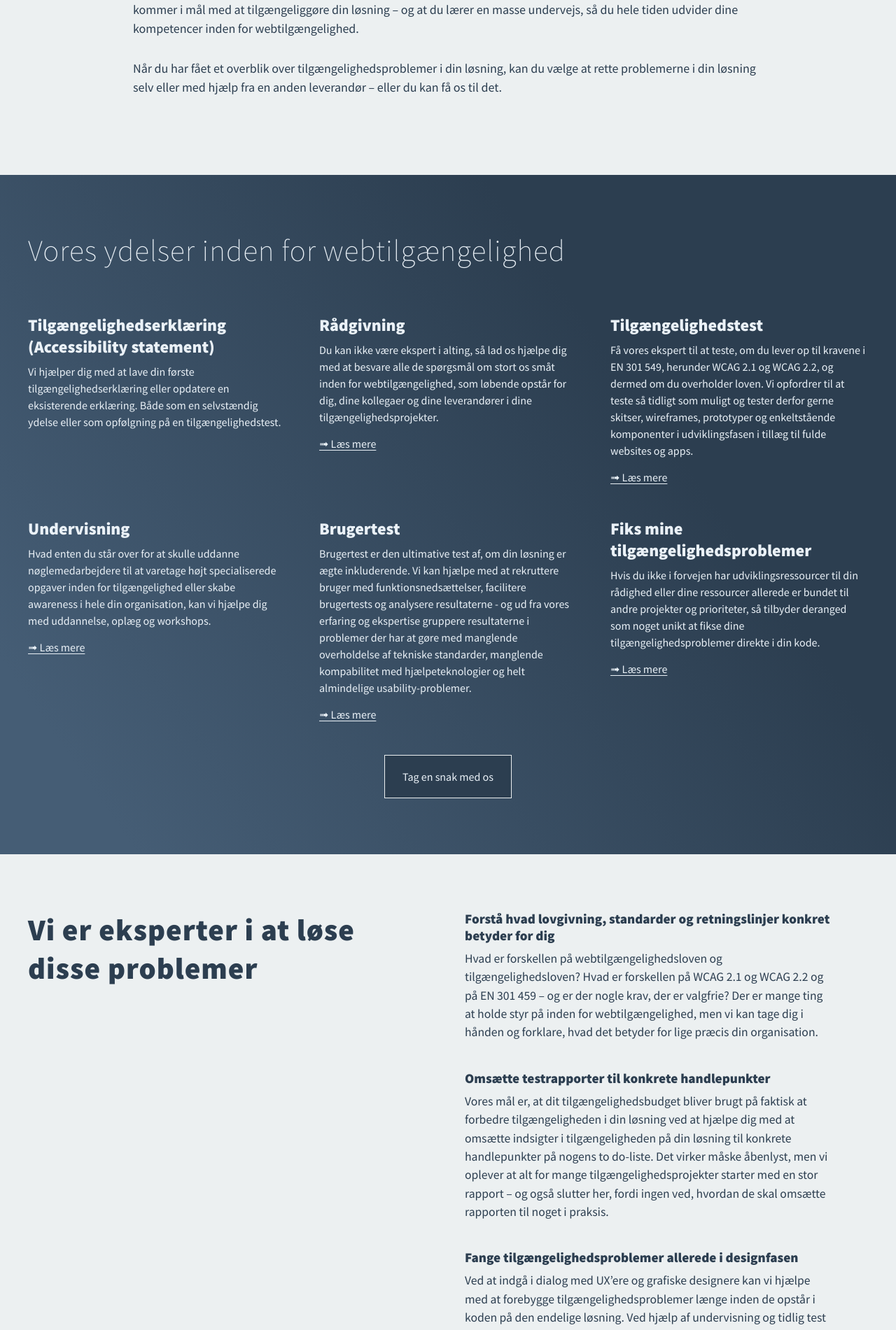
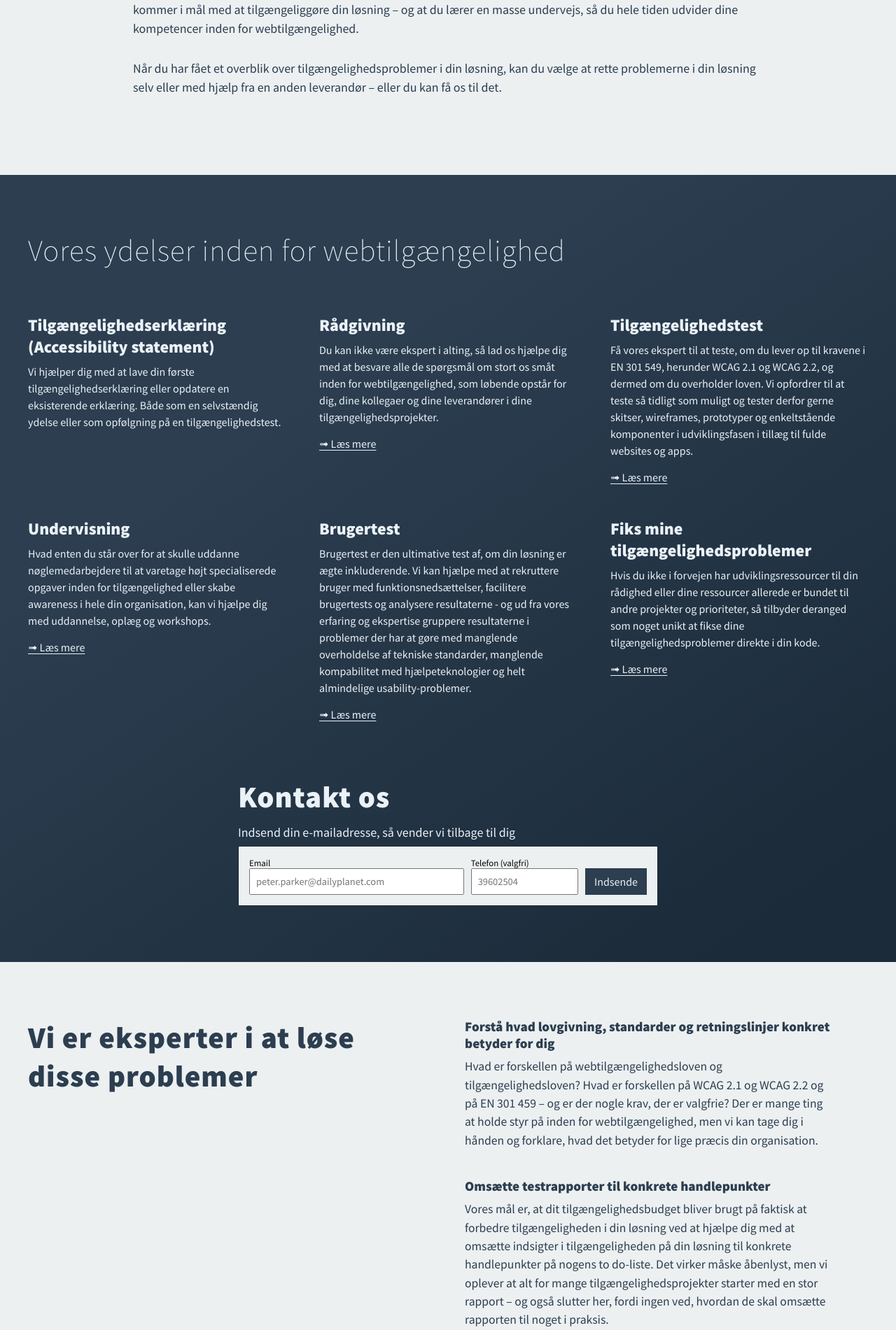
Before and after one commit to derangeddk/deranged.dk, a Jekyll site: the page built from da/tilgaengelighed/index.html, in a window 1280 px wide. Shown: the part 2506-4407 px from the top of the page at 70% size. Built offline with Jekyll 4.4.1, drawn with Linux system fonts in a browser that asks for light colours; some web fonts are replaced; comment, search, counter and statistics services are not loaded.

Commit message:
Added a standalone small contact form variant

```diff
--- a/_includes/get_in_touch.html
+++ b/_includes/get_in_touch.html
@@ -1,9 +1,11 @@
+{% if  include.standalone != 'true' %}
 <section class="content content--blue">
   <div class="content__container content__container--wide">
+{% endif %}
     <div class="request-contact" id="contact">
       <div>
         <h2 class="section__heading">
-          {% if  include.lang == 'da_dk' %}
+          {% if page.lang == 'da_dk' %}
             Kontakt os
           {% else %}
             Get in touch
@@ -11,7 +13,7 @@
         </h2>
         <div class="section__text">
           <p>
-            {% if  include.lang == 'da_dk' %}
+            {% if page.lang == 'da_dk' %}
               Indsend din e-mailadresse, så vender vi tilbage til dig
             {% else %}
               Submit your email address and we will get back to you
@@ -33,7 +35,7 @@
             </label>
             <label>
               <span>
-                {% if  include.lang == 'da_dk' %}
+                {% if page.lang == 'da_dk' %}
                   Telefon (valgfri)
                 {% else %}
                   Phone number (optional)
@@ -42,7 +44,7 @@
               <input type="tel" name="phone" placeholder="39602504" pattern="(?=(?:.*\d){8})(?=.{1,15}$)\+?[\d\s\(\)\-]+">
             </label>
             <button class="button" type="submit" id="submitButton">
-              {% if  include.lang == 'da_dk' %}
+              {% if page.lang == 'da_dk' %}
                 Indsende
               {% else %}
                 Submit
@@ -51,7 +53,7 @@
           </div>
         </form>
         <div class="contact-form-overlay contact-form-overlay-clickthrough">
-          {% if  include.lang == 'da_dk' %}
+          {% if page.lang == 'da_dk' %}
             Indsendelse...
           {% else %}
             Submitting...
@@ -59,8 +61,10 @@
         </div>
       </div>
     </div>
+{% if  include.standalone != 'true' %}
   </div>
 </section>
+{% endif %}
 
 <script>
   (function() {
--- a/_sass/accessibility-page.scss
+++ b/_sass/accessibility-page.scss
@@ -78,9 +78,9 @@ figcaption {
     gap: 2rem;
     flex-wrap: wrap;
     align-items: center;
-    margin-top: 3rem;
+    margin-top: 5rem;
 
-    .button {
+    .button:not(.request-contact .button) {
         margin: 0;
     }
 }
--- a/accessibility/index.html
+++ b/accessibility/index.html
@@ -170,9 +170,7 @@ questions:
             {% endfor %}
         </div>
       <div class="section__cta section__cta--centered">
-        <a class="button button--with-border" href="#contact">
-            Get in touch
-        </a>
+        {% include get_in_touch.html standalone='true' %}
       </div>
     </div>
   </section>
--- a/da/tilgaengelighed/index.html
+++ b/da/tilgaengelighed/index.html
@@ -167,9 +167,7 @@ questions:
         {% endfor %}
       </div>
       <div class="section__cta section__cta--centered">
-        <a class="button button--with-border" href="#contact">
-            Tag en snak med os
-        </a>
+        {% include get_in_touch.html standalone='true' %}
       </div>
     </div>
   </section>
@@ -197,4 +195,4 @@ questions:
   </section>
 </main>
 
-{% include get_in_touch.html lang='da_dk' %}
+{% include get_in_touch.html %}
```
